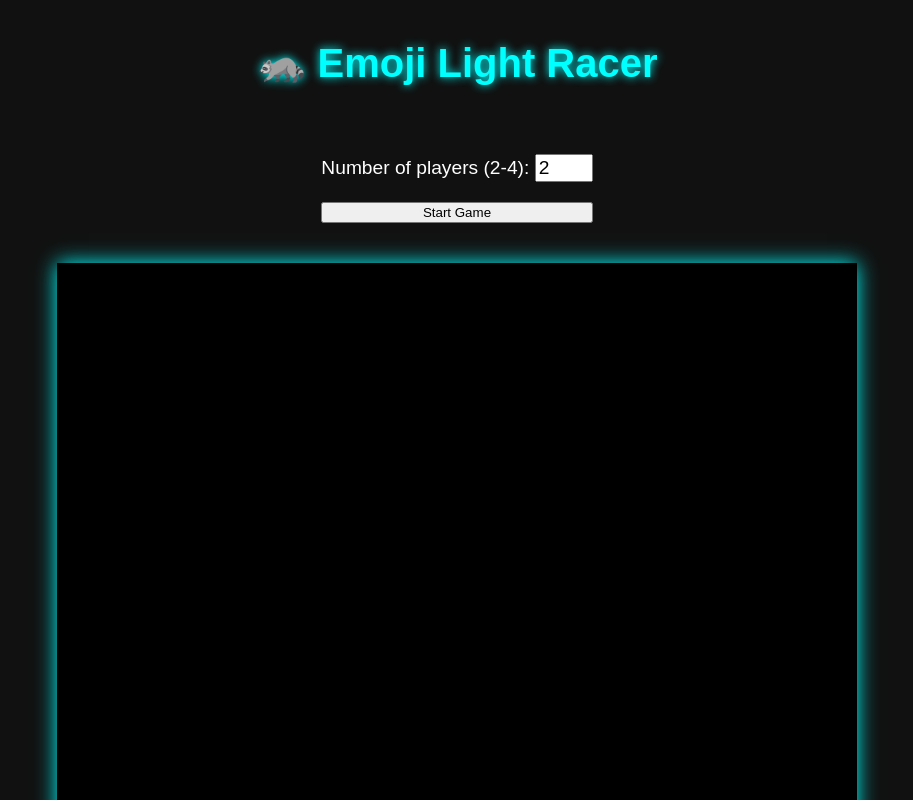
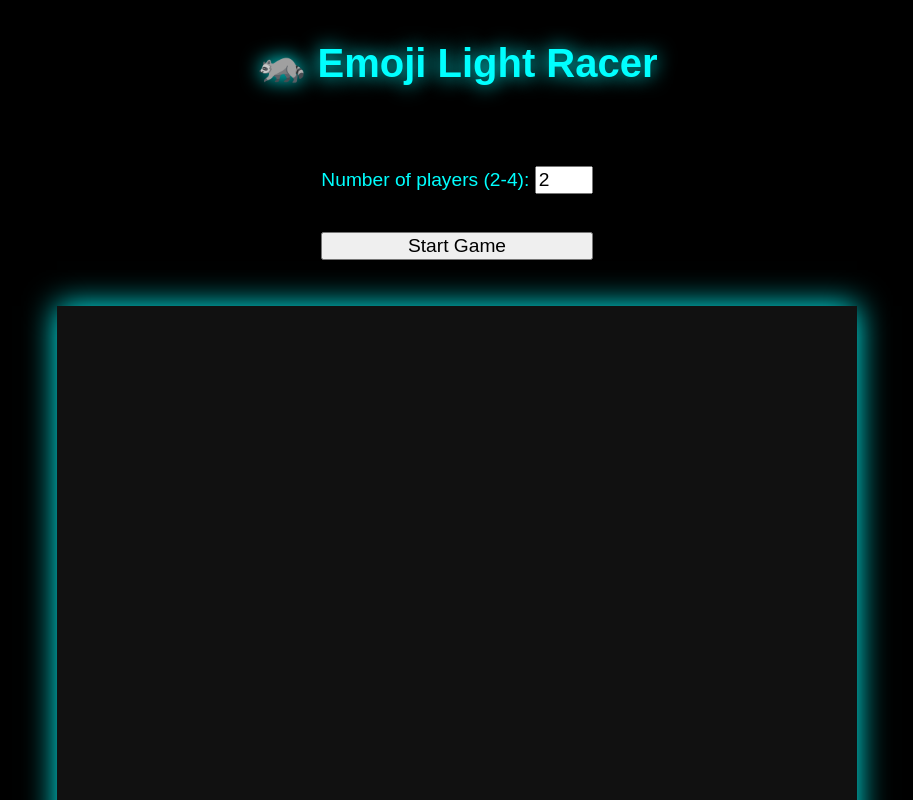
Before and after one commit to oli-can/tron-multiplayer, a plain HTML site: page index.html in a window 1280 px wide. Shown: the top 800 px of the page, without its empty margins (183-1096 px from the left). Drawn offline with Linux system fonts and the light colour scheme.

Commit message:
Update style.css

```diff
--- a/style.css
+++ b/style.css
@@ -1,8 +1,8 @@
 body {
   margin: 0;
   font-family: 'Arial Rounded MT Bold', sans-serif;
-  background: #111;
-  color: #fff;
+  background: #000;
+  color: #0ff;
   display: flex;
   flex-direction: column;
   align-items: center;
@@ -11,8 +11,7 @@ body {
 h1 {
   font-size: 2.5rem;
   margin-top: 40px;
-  color: #0ff;
-  text-shadow: 0 0 10px #0ff;
+  text-shadow: 0 0 20px #0ff;
 }
 
 #loading-screen, #game-container {
@@ -27,33 +26,32 @@ form {
   display: flex;
   flex-direction: column;
   padding: 20px;
+  border-radius: 12px;
 }
 
-label, input, select {
+label, input, select, button {
   font-size: 1.2rem;
-}
-
-.hidden {
-  display: none;
+  margin: 6px 0;
 }
 
 canvas {
-  border: none;
-  background: #000;
-  box-shadow: 0 0 20px #0ff;
   margin-top: 20px;
+  background: #111;
+  box-shadow: 0 0 30px #0ff;
+  image-rendering: pixelated;
 }
 
 #countdown {
-  font-size: 4rem;
+  font-size: 5rem;
+  position: absolute;
+  top: 40px;
   color: #0ff;
-  position: absolute;
-  top: 50px;
+  text-shadow: 0 0 20px #0ff;
 }
 
 #scoreboard {
   margin-top: 20px;
   font-size: 1.5rem;
   display: flex;
-  gap: 20px;
+  gap: 30px;
 }
```
